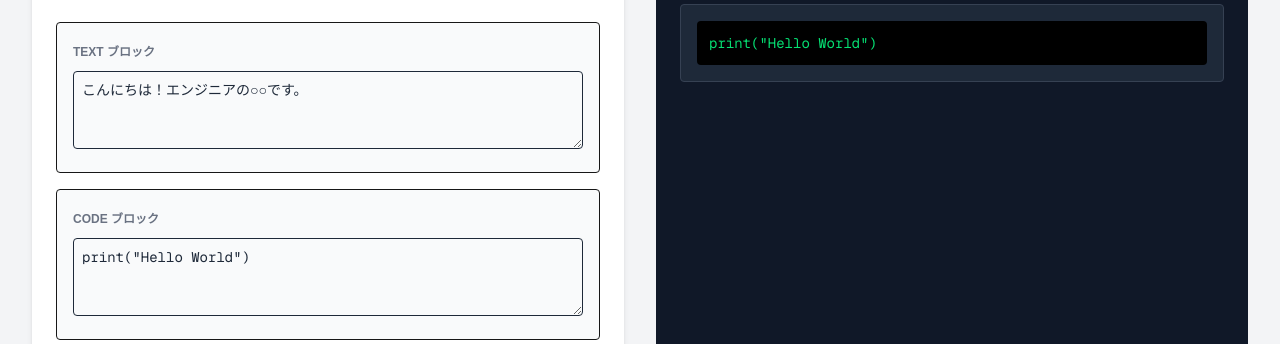
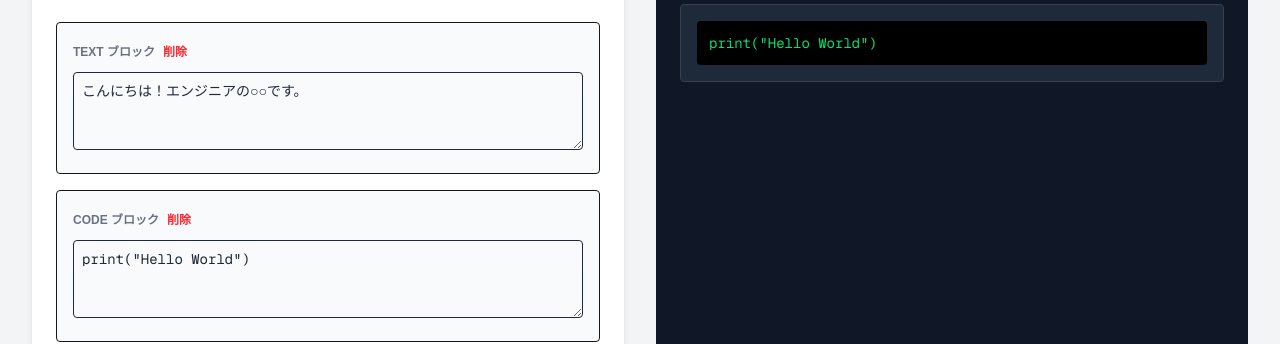
Before and after one commit to yurayura3812-svg/portfolio-builder, a Next.js app: page / in a window 1280 px wide. Shown: the part 170-514 px from the top of the page. Built offline with nearby package versions, Linux system fonts and the light colour scheme.

Commit message:
feat: 各ブロックに削除ボタンを追加し、エディタ上から動的に削除できるロジックを実装

```diff
--- a/app/page.tsx
+++ b/app/page.tsx
@@ -25,6 +25,12 @@ export default function Home() {
       content: type === 'code' ? '// ここにコードを書く' : '新しいテキスト',
     };
     setBlocks([...blocks, newBlock]); // 既存の配列に新しいブロックをガッチャンコする
+  };
+
+  const deleteBlock = (id: string) => {
+    // 指定された id 以外のブロックだけで新しい配列を作る（フィルターにかける）
+    const updatedBlocks = blocks.filter(block => block.id !== id);
+    setBlocks(updatedBlocks);
   };
 
   // ブロックの内容が書き換わったときにデータを更新する関数
@@ -75,6 +81,15 @@ export default function Home() {
           {blocks.map((block) => (
             <div key={block.id} className="border p-4 rounded bg-gray-50">
               <span className="text-xs font-bold uppercase text-gray-500">{block.type} ブロック</span>
+
+              {/* 削除ボタン */}
+              <button
+                onClick={() => deleteBlock(block.id)}
+                className="text-red-500 hover:text-red-700 text-xs font-bold px-2 py-1 rounded hover:bg-red-50"
+              >
+                削除
+              </button>
+
               <textarea
                 className="w-full mt-2 p-2 border rounded font-mono text-sm text-gray-800"
                 rows={3}
```
